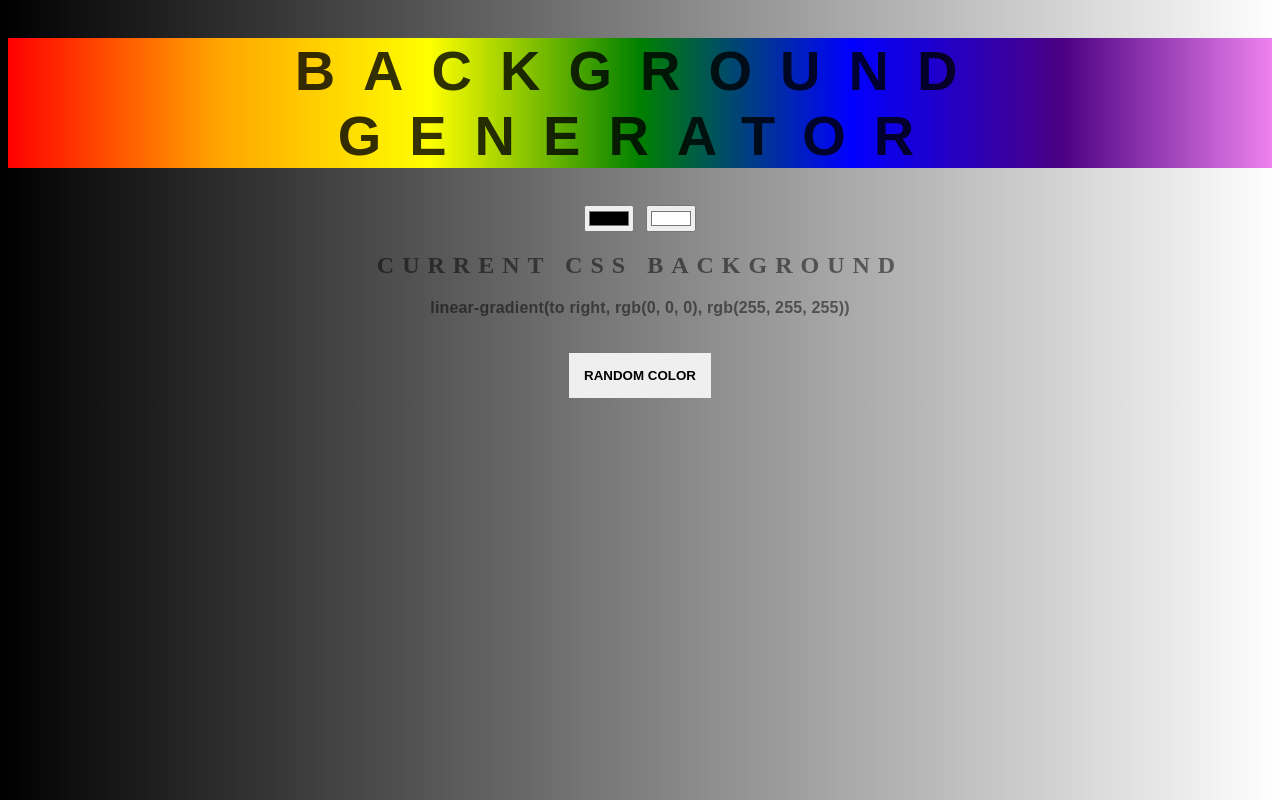
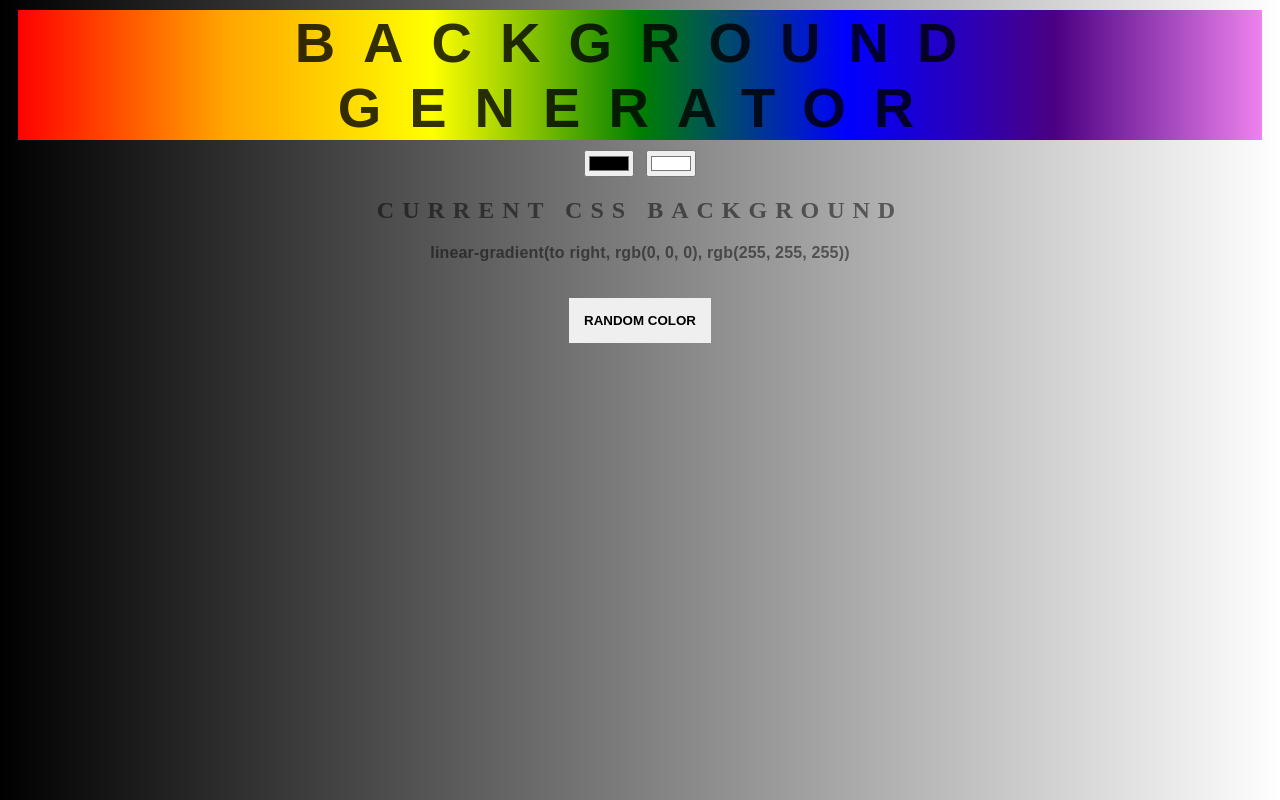
Before and after one commit to KonKX/background-generator, a plain HTML site: page index.html in a window 1280 px wide. Drawn offline with Linux system fonts and the light colour scheme.

Commit message:
Update style.css

```diff
--- a/style.css
+++ b/style.css
@@ -14,7 +14,7 @@ h1 {
     text-align: center;
     text-transform: uppercase;
     letter-spacing: .5em;
-    width: 100%;
+    margin: 10px;
     background: linear-gradient(to left, violet, indigo, blue, green, yellow, orange, red);
 
 }
```
